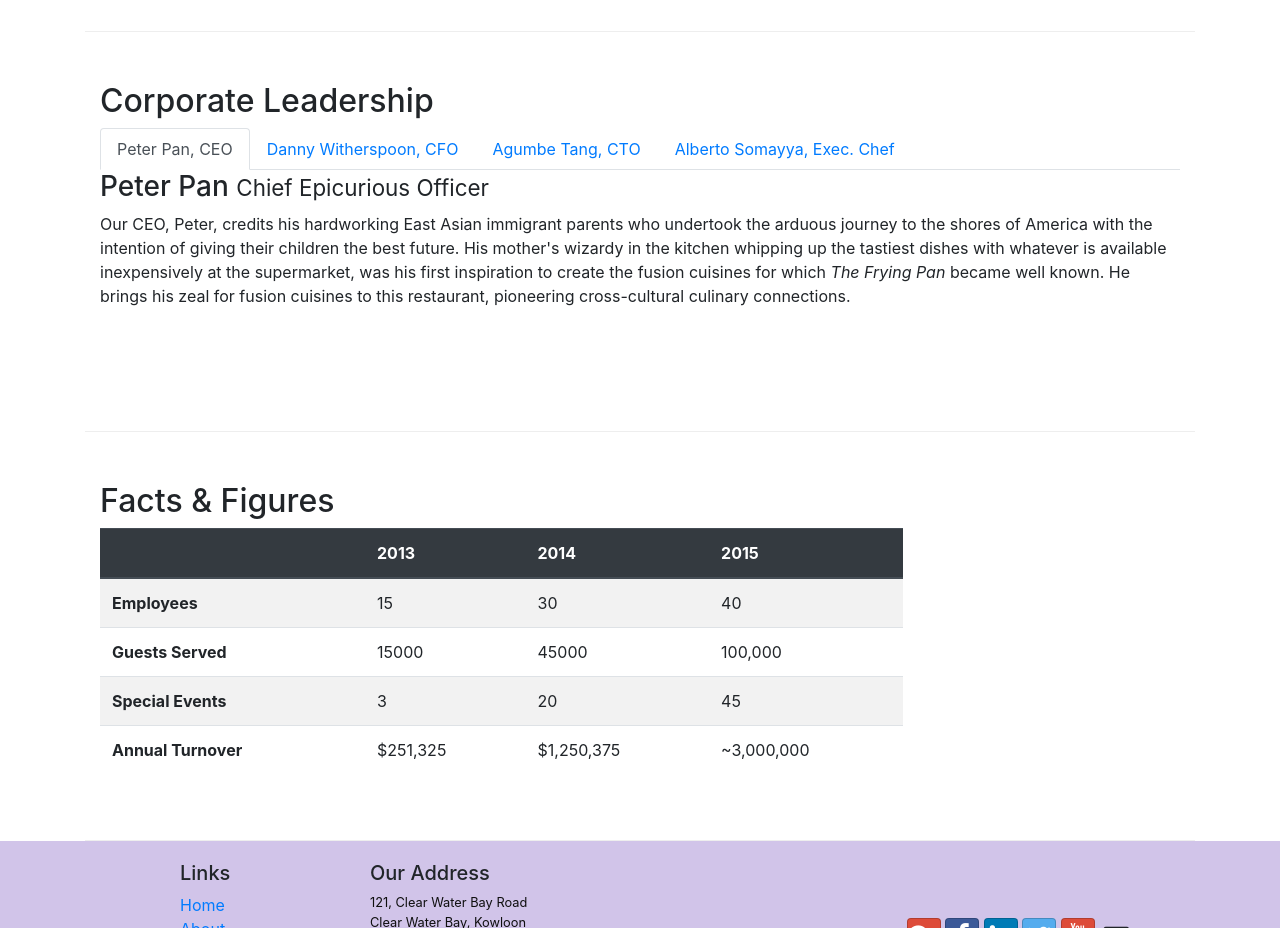
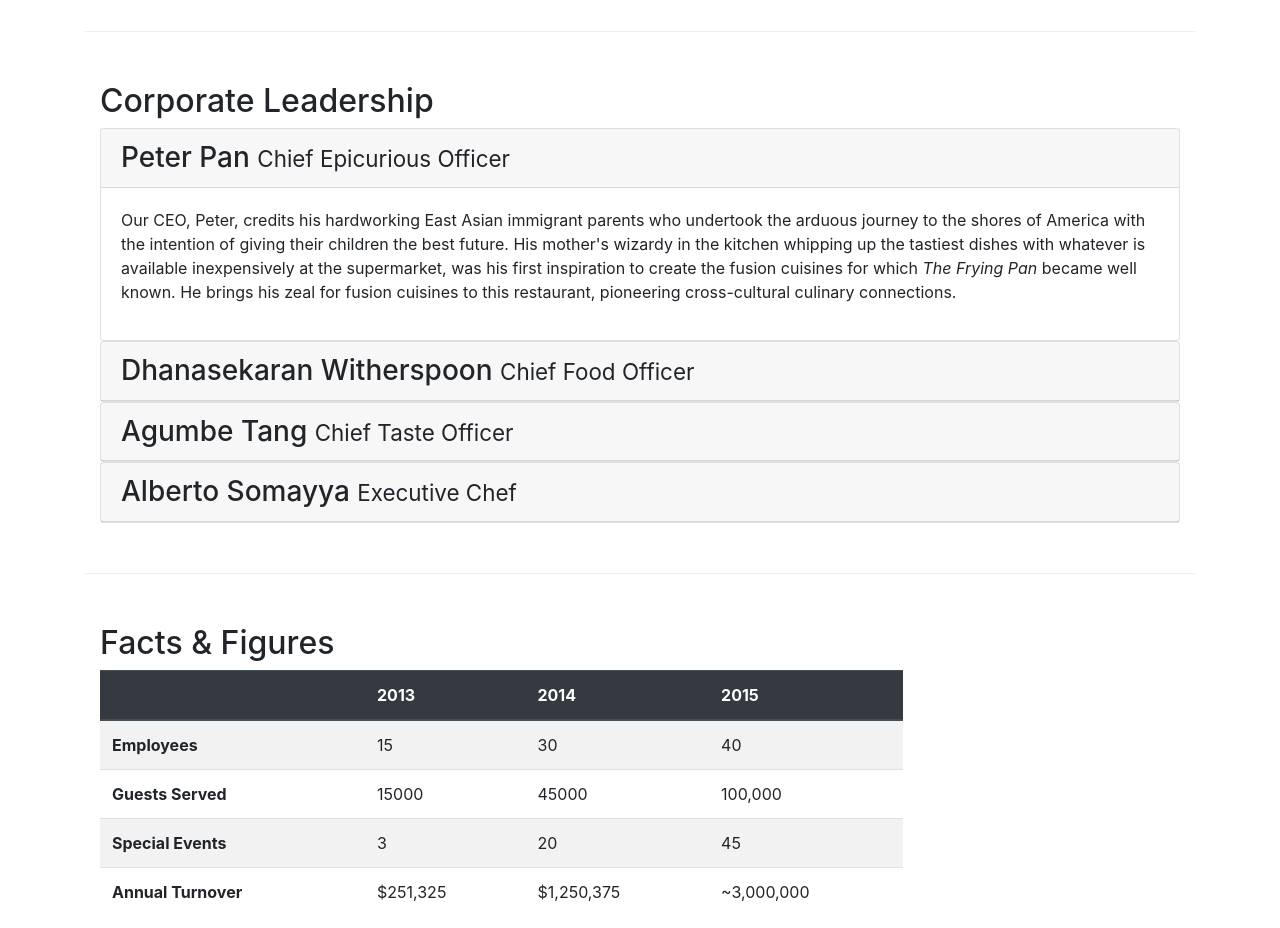
Before and after one commit to msrecec/conFusion, a website: page aboutus.html in a window 1280 px wide. Shown: the part 940-1868 px from the top of the page. Drawn offline with nearby package versions, Linux system fonts and the light colour scheme.

Commit message:
Accordion

```diff
--- a/aboutus.html
+++ b/aboutus.html
@@ -110,23 +110,17 @@
         <div class="row row-content">
             <div class="col-12">
                 <h2>Corporate Leadership</h2>
-                <ul class="nav nav-tabs">
-                    <li class="nav-item">
-                        <a class="nav-link active" href="#peter" role="tab" data-toggle="tab">Peter Pan, CEO</a>
-                    </li>
-                    <li class="nav-item">
-                        <a class="nav-link" href="#danny" role="tab" data-toggle="tab">Danny Witherspoon, CFO</a>
-                    </li>
-                    <li class="nav-item">
-                        <a class="nav-link" href="#agumbe" role="tab" data-toggle="tab">Agumbe Tang, CTO</a>
-                    </li>
-                    <li class="nav-item">
-                        <a class="nav-link" href="#alberto" role="tab" data-toggle="tab">Alberto Somayya, Exec. Chef</a>
-                    </li>
-                </ul>
-                <div class="tab-content">
-                    <div role="tabpanel" class="tab-pane fade show active" id="peter">
-                        <h3>Peter Pan <small>Chief Epicurious Officer</small></h3>
+                <div id="accordion">
+                    <div class="card">
+                        <div class="card-header" role="tab" id="peterhead">
+                            <h3 class="mb-0">
+                                <a data-toggle="collapse" data-target="#peter">
+                                    Peter Pan <small>Chief Epicurious Officer</small>
+                                </a>
+                            </h3>
+                        </div>
+                        <div class="collapse show" id="peter" data-parent="#accordion">
+                            <div class="card-body">
                                 <p class="d-none d-sm-block">Our CEO, Peter, credits his hardworking East Asian immigrant parents
                                     who undertook the arduous
                                     journey to the shores of America with the intention of giving their children the best future.
@@ -137,9 +131,18 @@
                                     <em>The Frying Pan</em> became well known. He brings his zeal for fusion cuisines to this
                                     restaurant, pioneering cross-cultural culinary connections.</p>
                             </div>
-
-                    <div role="tabpanel" class="tab-pane fade show" id="danny">
-                        <h3>Dhanasekaran Witherspoon <small>Chief Food Officer</small></h3>
+                        </div>
+                    </div>
+                    <div class="card">
+                        <div class="card-header" role="tab" id="dannyhead">
+                            <h3 class="mb-0">
+                                <a class="collapsed" data-toggle="collapse" data-target="#danny">
+                                    Dhanasekaran Witherspoon <small>Chief Food Officer</small>
+                                </a>
+                            </h3>
+                        </div>
+                        <div class="collapse" id="danny" data-parent="#accordion">
+                            <div class="card-body">
                                 <p class="d-none d-sm-block">Our CFO, Danny, as he is affectionately referred to by his colleagues,
                                     comes from a long established
                                     family tradition in farming and produce. His experiences growing up on a farm in the Australian
@@ -147,9 +150,18 @@
                                     words,
                                     <em>Everything that runs, wins, and everything that stays, pays!</em></p>
                             </div>
-
-                    <div role="tabpanel" class="tab-pane fade show" id="agumbe">
-                        <h3>Agumbe Tang <small>Chief Taste Officer</small></h3>
+                        </div>
+                    </div>
+                    <div class="card">
+                        <div class="card-header" role="tab" id="agumbehead">
+                            <h3 class="mb-0">
+                                <a class="collapsed" data-toggle="collapse" data-target="#agumbe">
+                                    Agumbe Tang <small>Chief Taste Officer</small>
+                                </a>
+                            </h3>
+                        </div>
+                        <div class="collapse" id="agumbe" data-parent="#accordion">
+                            <div class="card-body">
                                 <p class="d-none d-sm-block">Blessed with the most discerning gustatory sense, Agumbe, our CTO,
                                     personally ensures that every dish
                                     that we serve meets his exacting tastes. Our chefs dread the tongue lashing that ensues if their
@@ -157,9 +169,18 @@
                                         survive
                                         my lick.</em></p>
                             </div>
-
-                    <div role="tabpanel" class="tab-pane fade show" id="alberto">
-                        <h3>Alberto Somayya <small>Executive Chef</small></h3>
+                        </div>
+                    </div>
+                    <div class="card">
+                        <div class="card-header" role="tab" id="albertohead">
+                            <h3 class="mb-0">
+                                <a class="collapsed" data-toggle="collapse" data-target="#alberto">
+                                    Alberto Somayya <small>Executive Chef</small>
+                                </a>
+                            </h3>
+                        </div>
+                        <div class="collapse" id="alberto" data-parent="#accordion">
+                            <div class="card-body">
                                 <p class="d-none d-sm-block">Award winning three-star Michelin chef with wide International
                                     experience having worked closely with
                                     whos-who in the culinary world, he specializes in creating mouthwatering Indo-Italian fusion
@@ -168,7 +189,8 @@
                                         winning hit! Amma Mia!</em></p>
                             </div>
                         </div>
-
+                    </div>
+                </div>
             </div>
         </div>
         <div class="row row-content">
--- a/css/styles.css
+++ b/css/styles.css
@@ -42,3 +42,13 @@ body {
   text-decoration: none;
   color: inherit;
 }
+
+.tab-content {
+  border-left: 1px solid #ddd;
+  border-right: 1px solid #ddd;
+  border-bottom: 1px solid #ddd;
+  padding: 10px;
+}
+#peterhead a, #agumbehead a, #dannyhead a, #albertohead a{
+  color: inherit;
+}
```
Lines whose indentation alone changed are shown as unchanged.
